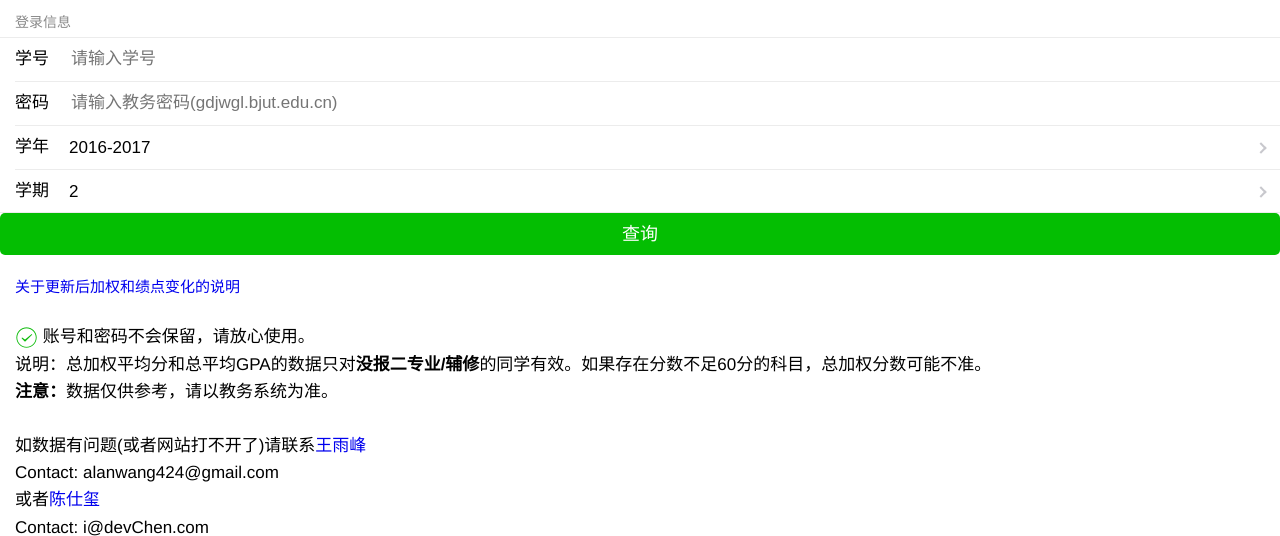
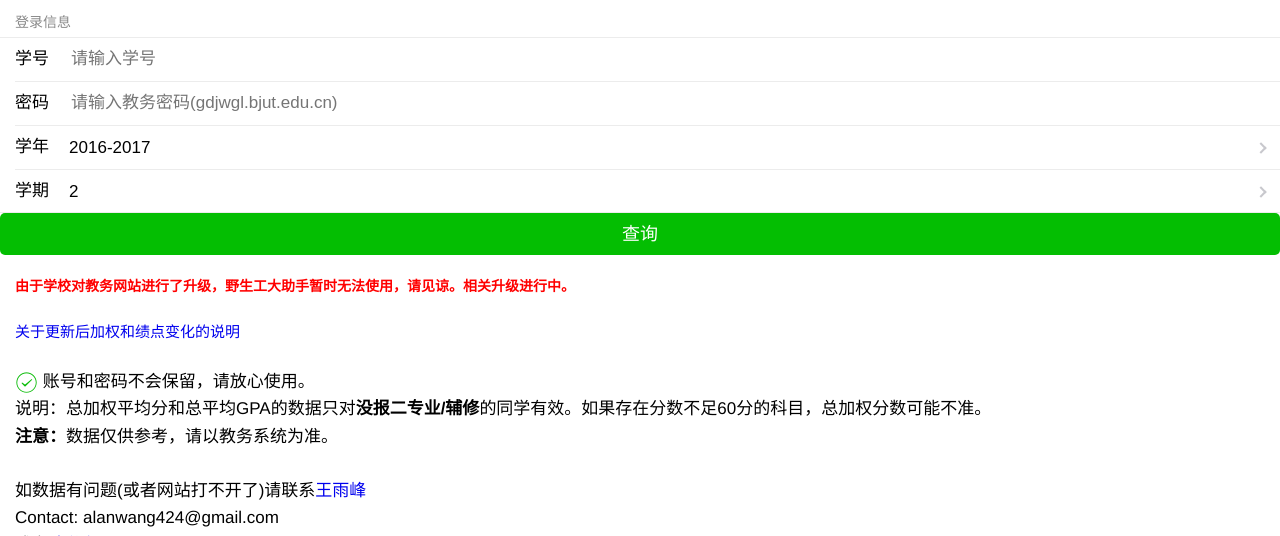
Before and after one commit to wangyufeng0615/bjuthelper, a PHP site: page /login_grade.php in a window 1280 px wide. Shown: the top 536 px of the page. Run offline with PHP 8.4, Linux system fonts and the light colour scheme; some libraries are stand-ins or nearby versions.

Commit message:
Create login_grade.php
hotfix

```diff
--- a/login_grade.php
+++ b/login_grade.php
@@ -129,6 +129,9 @@
 	</form>
 
 	<article class="weui_article">
+	<section>
+<b><div style="color:red; font-size:14px;">由于学校对教务网站进行了升级，野生工大助手暂时无法使用，请见谅。相关升级进行中。</div></b>
+	</section>
         <a href="http://www.devchen.com/blog/coding/PHP/20170112-bjut-helper/#2017-1-11">关于更新后加权和绩点变化的说明</a><br>
 		&nbsp;<h1><i class="weui_icon_success_circle"></i>&nbsp;账号和密码不会保留，请放心使用。<br/>说明：总加权平均分和总平均GPA的数据只对<b>没报二专业/辅修</b>的同学有效。如果存在分数不足60分的科目，总加权分数可能不准。<br /><b>注意：</b>数据仅供参考，请以教务系统为准。<br /><br />
 		<section>
```
